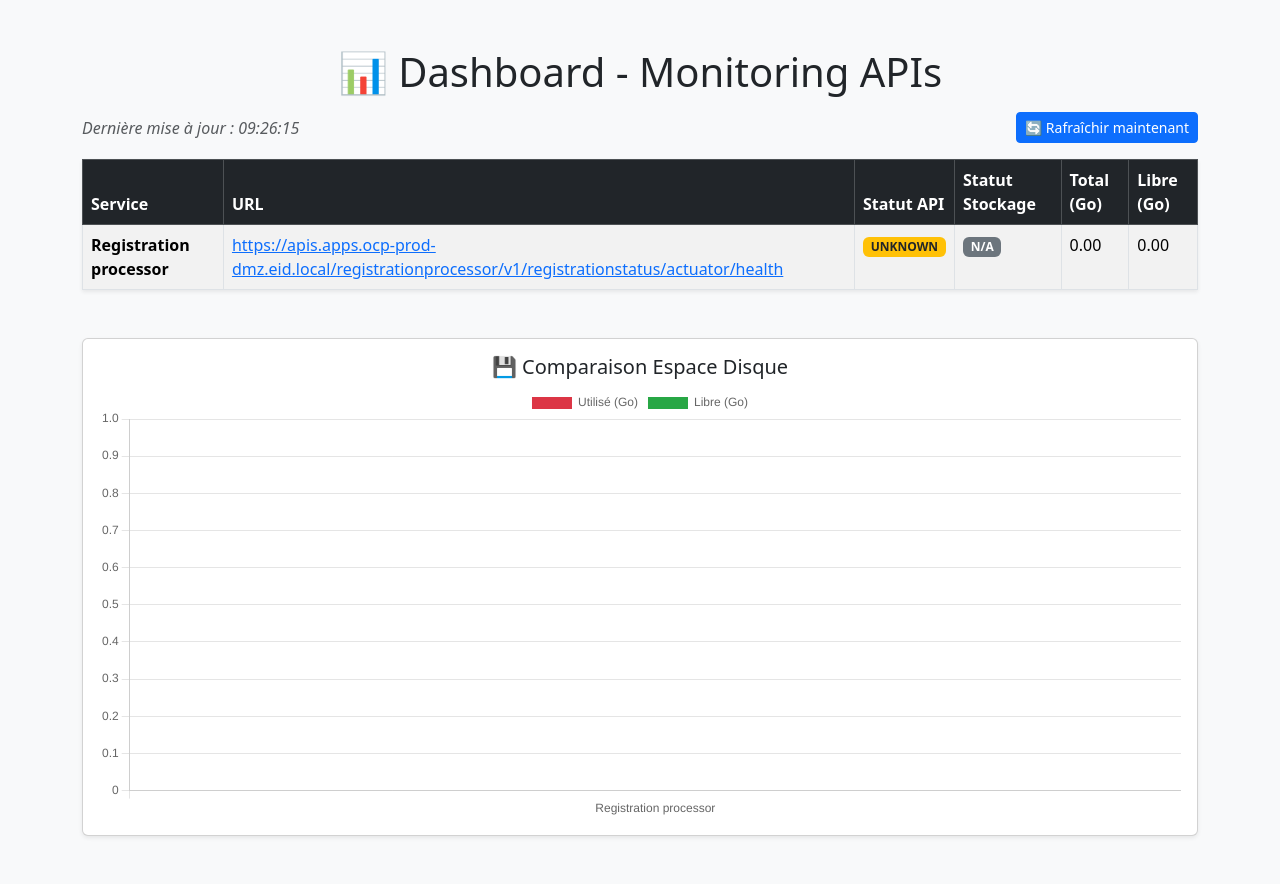
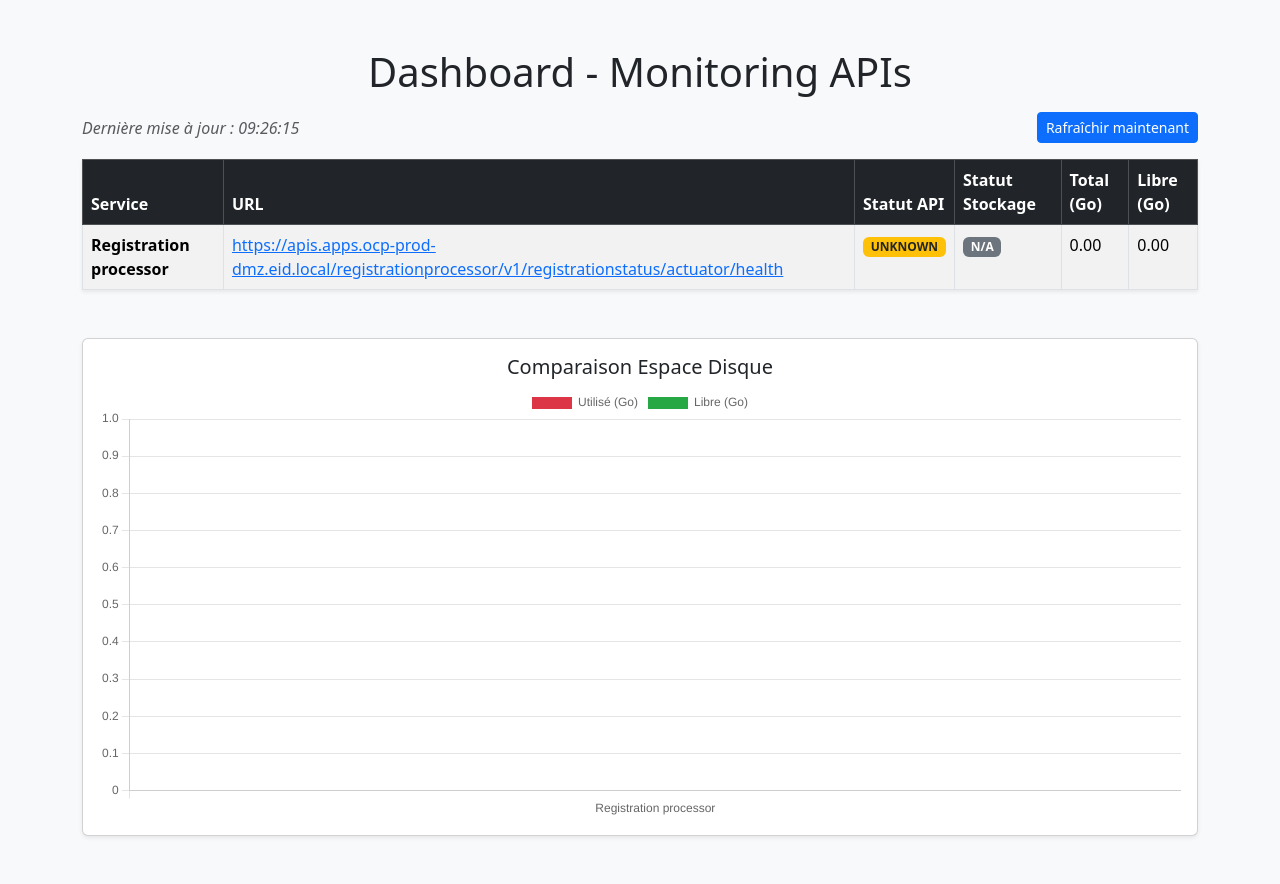
Before and after one commit to bbrilliant/monitoring_project, a Django app: page / in a window 1280 px wide. Run offline with Django 5.2, Linux system fonts and the light colour scheme; data comes from the database, SQL or seed files in the repository; data that the repository does not hold is empty; some libraries are stand-ins or nearby versions.

Commit message:
Bug fix 2

```diff
--- a/dashboard/templates/dashboard/dashboard.html
+++ b/dashboard/templates/dashboard/dashboard.html
@@ -11,14 +11,14 @@
 <body class="bg-light">
 
 <div class="container py-5">
-    <h1 class="mb-3 text-center">📊 Dashboard - Monitoring APIs</h1>
+    <h1 class="mb-3 text-center">Dashboard - Monitoring APIs</h1>
 
     <!-- Compteur de dernière mise à jour -->
     <div class="d-flex justify-content-between align-items-center mb-3">
         <p id="lastUpdate" class="text-muted fst-italic m-0">
             Dernière mise à jour : en attente...
         </p>
-        <button class="btn btn-primary btn-sm" onclick="loadData()">🔄 Rafraîchir maintenant</button>
+        <button class="btn btn-primary btn-sm" onclick="loadData()">Rafraîchir maintenant</button>
     </div>
 
     <!-- Tableau des APIs -->
@@ -39,7 +39,7 @@
     <!-- Graphique -->
     <div class="card mt-5 shadow-sm">
         <div class="card-body">
-            <h5 class="card-title text-center">💾 Comparaison Espace Disque</h5>
+            <h5 class="card-title text-center">Comparaison Espace Disque</h5>
             <canvas id="diskChart" height="120"></canvas>
         </div>
     </div>
```
